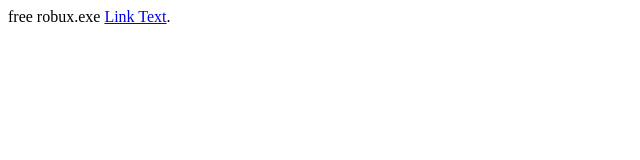
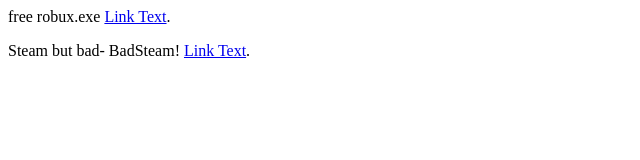
Before and after one commit to huggywuggyMaster/myaithings, a plain HTML site: page index.html in a window 1280 px wide. Shown: the whole page, without its empty margins (0-640 px from the left). Drawn offline with Linux system fonts and the light colour scheme.

Commit message:
Update index.html

```diff
--- a/index.html
+++ b/index.html
@@ -1 +1,2 @@
- <p>free robux.exe <a href="´https://huggywuggymaster.github.io/myaithings/5xn4TrZQQVwmmgwq5.html" target="_blank">Link Text</a>.</p>
+ <p>free robux.exe <a href="https://huggywuggymaster.github.io/myaithings/5xn4TrZQQVwmmgwq5.html" target="_blank">Link Text</a>.</p>
+ <p>Steam but bad- BadSteam! <a href="https://huggywuggymaster.github.io/myaithings/rlGDcuhrlcebVMmr0.html" target="_blank">Link Text</a>.</p>
```
